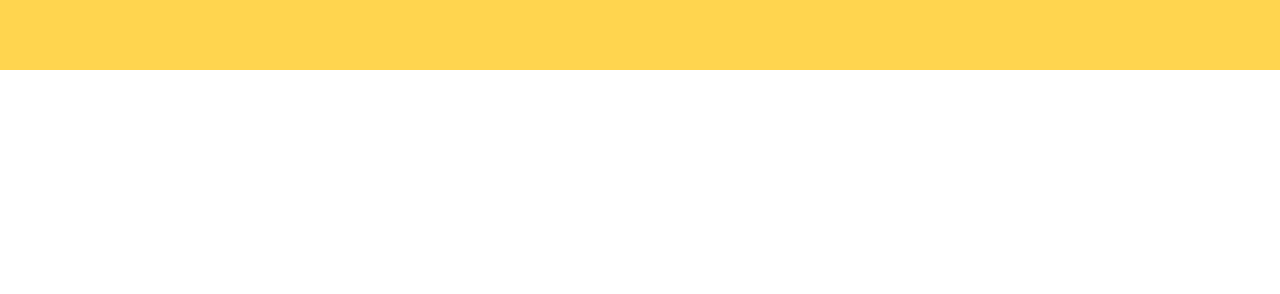
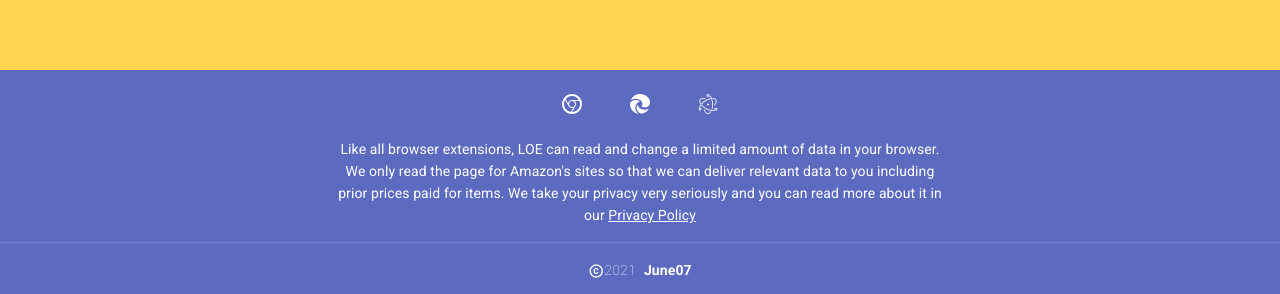
Before and after one commit to june07/loe-web, a Vue app: page / in a window 1280 px wide. Shown: the part 776-1070 px from the top of the page. Before the commit the page ends 846 px from the top, so only its background shows below. Built offline with nearby package versions, Linux system fonts and the light colour scheme.

Commit message:
Added Footer.

```diff
--- a/src/App.vue
+++ b/src/App.vue
@@ -66,6 +66,7 @@
                 </v-row>
             </v-container>
         </v-main>
+        <loe-footer></loe-footer>
     </v-app>
 </template>
 <style scoped>
@@ -81,12 +82,14 @@
 </style>
 <script>
 import StylizedName from "./components/StylizedName";
+import LoeFooter from "./components/Footer";
 
 export default {
     name: "App",
 
     components: {
-        StylizedName,
+        LoeFooter,
+        StylizedName
     },
 
     data: () => ({
--- /dev/null
+++ b/src/components/Footer.vue
@@ -0,0 +1,48 @@
+<template>
+    <v-footer
+              dark
+              padless>
+        <v-card
+                flat
+                tile
+                width="100%"
+                class="indigo lighten-1 white--text text-center">
+            <v-card-text>
+                <v-btn
+                       v-for="link in links"
+                       :key="link.icon"
+                       :href="link.url"
+                       class="mx-4 white--text"
+                       icon>
+                    <v-icon size="24px">
+                        {{ link.icon }}
+                    </v-icon>
+                </v-btn>
+            </v-card-text>
+
+            <v-card-text class="white--text pt-0" style="margin: auto; width: 50%">
+                Like all browser extensions, LOE can read and change a limited amount of data in your browser. We only read the page for Amazon's sites so that we can deliver relevant data to you including prior prices paid for items. We take your privacy very seriously and you can read more about it in our <a style="color: white" href="https://june07.com/privacy">Privacy Policy</a>
+            </v-card-text>
+
+            <v-divider></v-divider>
+
+            <v-card-text class="white--text">
+                <i aria-hidden="true" class="v-icon notranslate mdi mdi-copyright theme--light white--text" style="font-size: 16px;"></i>
+                <span class="font-weight-thin body-2 mr-2">2021</span><strong>June07</strong>
+            </v-card-text>
+        </v-card>
+    </v-footer>
+</template>
+
+<script>
+export default {
+    name: "loeFooter",
+    data: () => ({
+        links: [
+            { icon: "mdi-google-chrome", url: "https://chrome.google.com/webstore/detail/loe/nielhlpokoneeolkilpbkafnaimmmmdc" },
+            { icon: "mdi-microsoft-edge", url: "" },
+            { icon: "mdi-electron-framework", url: "https://shortnr.june07.com/fFkor" }
+        ],
+    }),
+};
+</script>
```
